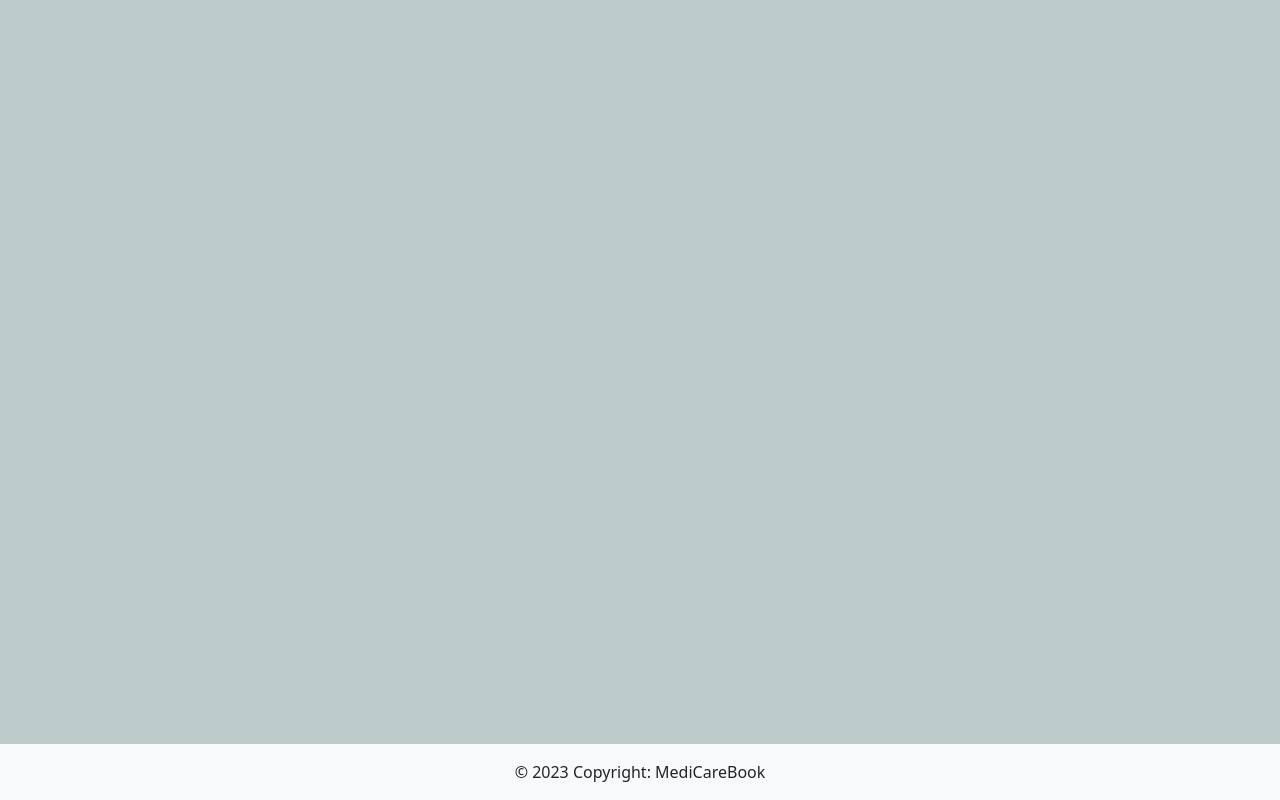
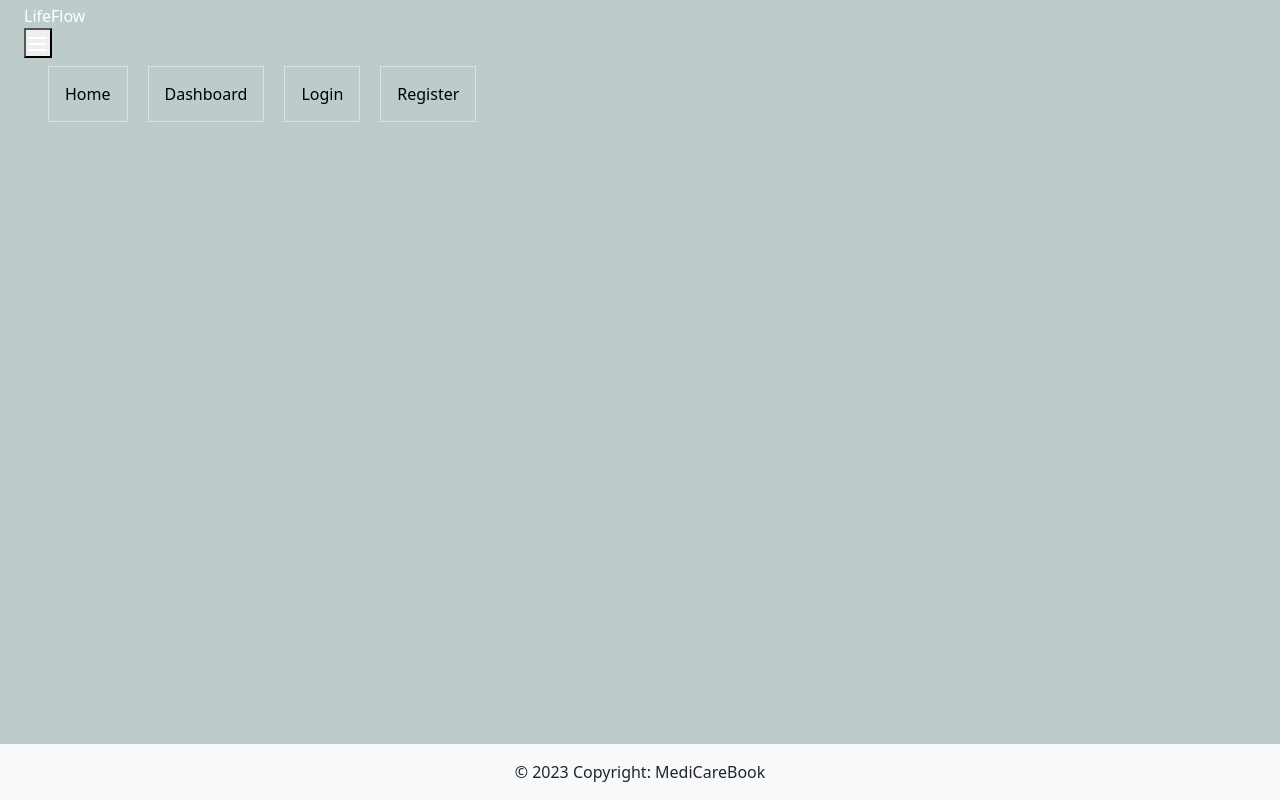
Before and after one commit to himanshukr01/Doctor-Appointment-System, a React (Create React App) app in the folder client/: page /Bloodbank in a window 1280 px wide. Built offline with nearby package versions, Linux system fonts and the light colour scheme.

Commit message:
first commit

```diff
--- a/client/package.json
+++ b/client/package.json
@@ -13,6 +13,7 @@
     "antd": "^5.7.0",
     "axios": "^1.4.0",
     "bootstrap": "^5.3.0",
+    "lucide-react": "^0.486.0",
     "mdb-react-ui-kit": "^6.1.0",
     "moment": "^2.29.4",
     "react": "^18.2.0",
--- a/client/src/App.js
+++ b/client/src/App.js
@@ -1,5 +1,6 @@
 import { BrowserRouter as Router, Routes, Route } from "react-router-dom";
 import "./App.css";
+import Bloodbank from "./components/common/Bloodbank";
 import Home from "./components/common/Home";
 import Login from "./components/common/Login";
 import Register from "./components/common/Register";
@@ -17,6 +18,8 @@ function App() {
             <Route exact path="/" element={<Home/>} />
             <Route path="/login" element={<Login/>} />
             <Route path="/register" element={<Register/>} />
+            <Route path="/register" element={<Register/>} />
+            <Route path="/Bloodbank" element={<Bloodbank/>} />
             {userLoggedIn ? (
               <>
                 <Route path="/adminhome" element={<AdminHome />} />
--- a/client/src/components/common/BloodBank.jsx
+++ b/client/src/components/common/BloodBank.jsx
@@ -1,9 +1,68 @@
-import React from 'react'
+"use client";
 
-const Bloodbank = () => {
+import React, { useState } from "react";
+import { Link } from "react-router-dom";
+import { Menu, X } from "lucide-react";
+
+const Header = () => {
+  const [isMenuOpen, setIsMenuOpen] = useState(false);
+
+  const toggleMenu = () => {
+    setIsMenuOpen(!isMenuOpen);
+  };
+
+  const navLinks = [
+    { to: "/", label: "Home" },
+    { to: "/dashboard", label: "Dashboard" },
+    { to: "/login", label: "Login" },
+    { to: "/register", label: "Register" },
+  ];
+
   return (
-    <div>Bloodbank</div>
-  )
-}
+    <header className="bg-purple-700 text-white">
+      <div className="px-4 py-1 flex justify-between w-screen items-center">
+        <div className="text-2xl font-bold">LifeFlow</div>
 
-export default Bloodbank
+        {/* Mobile Menu Button */}
+        <button
+          className="md:hidden text-white"
+          onClick={toggleMenu}
+          aria-label="Toggle navigation"
+        >
+          {isMenuOpen ? <X size={24} /> : <Menu size={24} />}
+        </button>
+
+        {/* Navigation Links for Desktop */}
+        <nav className="hidden md:flex gap-2 bg-transparent bg-opacity-95 w-full py-4 px-4 transition-all duration-300 ease-in-out">
+          {navLinks.map((link) => (
+            <Link
+              key={link.to}
+              to={link.to}
+              className="block font-bold cursor-pointer p-3 border border-transparent rounded-md text-[#D3CCCC] hover:text-[#ff5e5e] hover:border-[#ff5e5e] transform transition-all duration-300 ease-in-out"
+            >
+              {link.label}
+            </Link>
+          ))}
+        </nav>
+      </div>
+
+      {/* Mobile Navigation Links */}
+      {isMenuOpen && (
+        <nav className="md:hidden flex flex-col items-center bg-purple-800 py-4 px-4">
+          {navLinks.map((link) => (
+            <Link
+              key={link.to}
+              to={link.to}
+              className="block font-bold cursor-pointer p-3 w-full text-center text-[#D3CCCC] hover:text-[#ff5e5e] hover:bg-purple-600 transition-all duration-300 ease-in-out"
+              onClick={() => setIsMenuOpen(false)}
+            >
+              {link.label}
+            </Link>
+          ))}
+        </nav>
+      )}
+    </header>
+  );
+};
+
+export default Header;
```
Also changed, not shown: 1 other file (tests, documents, lock files or other folders).
